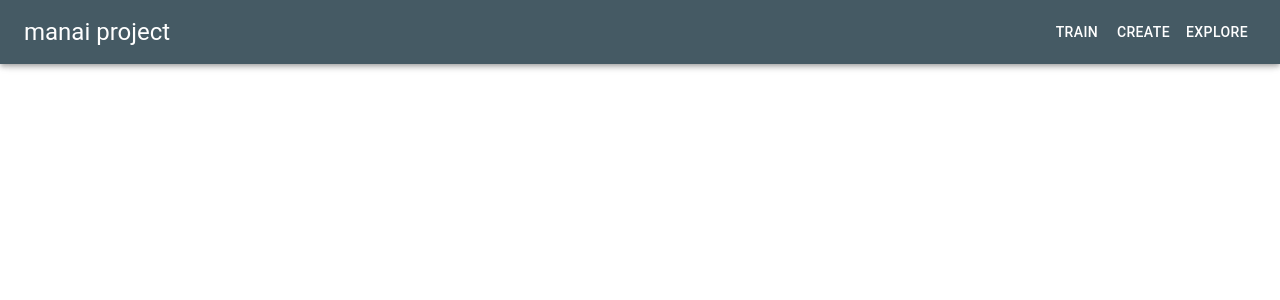
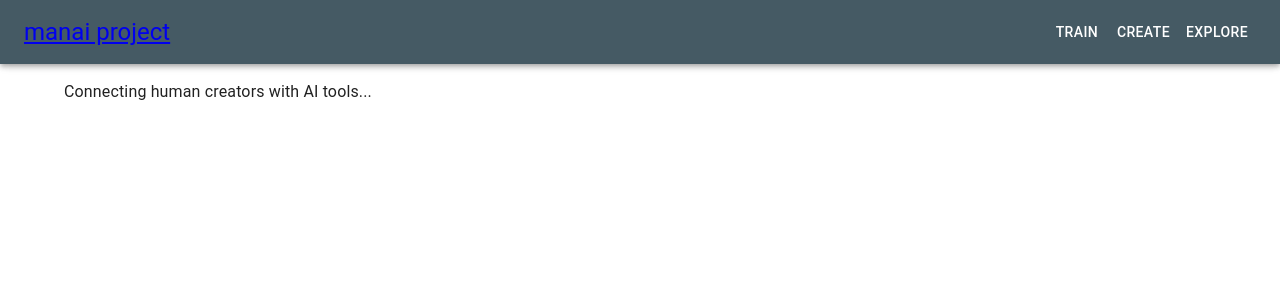
Before and after one commit to youngtai/manai-frontend, a React (Create React App) app: page / in a window 1280 px wide. Shown: the top 300 px of the page. Built offline with nearby package versions, Linux system fonts and the light colour scheme.

Commit message:
Update packages, add HomePage component, make link to HomePage

```diff
--- a/package.json
+++ b/package.json
@@ -15,7 +15,7 @@
     "react": "^18.2.0",
     "react-dom": "^18.2.0",
     "react-router-dom": "^6.6.1",
-    "react-scripts": "^2.1.3",
+    "react-scripts": "^5.0.1",
     "web-vitals": "^2.1.4"
   },
   "scripts": {
--- a/src/App.js
+++ b/src/App.js
@@ -4,6 +4,7 @@ import {BrowserRouter as Router, Routes, Route} from "react-router-dom";
 import DrawerAppBar from "./components/DrawerAppBar.js";
 import TrainPage from './pages/TrainPage.js';
 import CreatePage from './pages/CreatePage.js';
+import HomePage from './pages/HomePage.js';
 import { appTheme } from './themes/Theme.js';
 
 export default function App() {
@@ -12,7 +13,7 @@ export default function App() {
       <Router>
         <Routes>
           <Route path="/" element={<DrawerAppBar/>}>
-            <Route index element={<div>Home page</div>}/>
+            <Route index element={<HomePage/>}/>
             <Route path="/train" element={<TrainPage/>}/>
             <Route path="/create" element={<CreatePage/>}/>
             <Route path="/explore" element={<div>Explore page</div>}/>
--- a/src/components/DrawerAppBar.js
+++ b/src/components/DrawerAppBar.js
@@ -48,7 +48,10 @@ function DrawerAppBar(props) {
 
   const drawer = (
     <Box onClick={handleDrawerToggle} sx={{ textAlign: 'center' }}>
-      <Typography variant="h6" sx={{ my: 2 }}>
+      <Typography
+        component={React.forwardRef((itemProps, ref) => <Link to={'/'} ref={ref} {...itemProps}/>)}
+        variant="h6"
+        sx={{ my: 2 }}>
         manai project
       </Typography>
       <Divider />
@@ -77,7 +80,7 @@ function DrawerAppBar(props) {
             </IconButton>
             <Typography
                 variant="h5"
-                component="div"
+                component={React.forwardRef((itemProps, ref) => <Link to={'/'} ref={ref} {...itemProps}/>)}
                 sx={{ flexGrow: 1, display: { xs: 'none', sm: 'block' } }}
             >
                 manai project
--- /dev/null
+++ b/src/pages/HomePage.js
@@ -0,0 +1,23 @@
+import * as React from 'react';
+import Container from '@mui/material/Container';
+import Typography from '@mui/material/Typography';
+import { styled } from '@mui/material/styles';
+
+const RootContainer = styled('div')(({ theme }) => ({
+  marginLeft: theme.spacing(4),
+  marginRight: theme.spacing(4),
+  marginTop: theme.spacing(10),
+  marginBottom: theme.spacing(4),
+}));
+
+export default function HomePage() {
+  return (
+    <RootContainer>
+      <Container>
+        <Typography>
+          Connecting human creators with AI tools...
+        </Typography>
+      </Container>
+    </RootContainer>
+  )
+}
```
Also changed, not shown: 1 other file (tests, documents, lock files or other folders).
